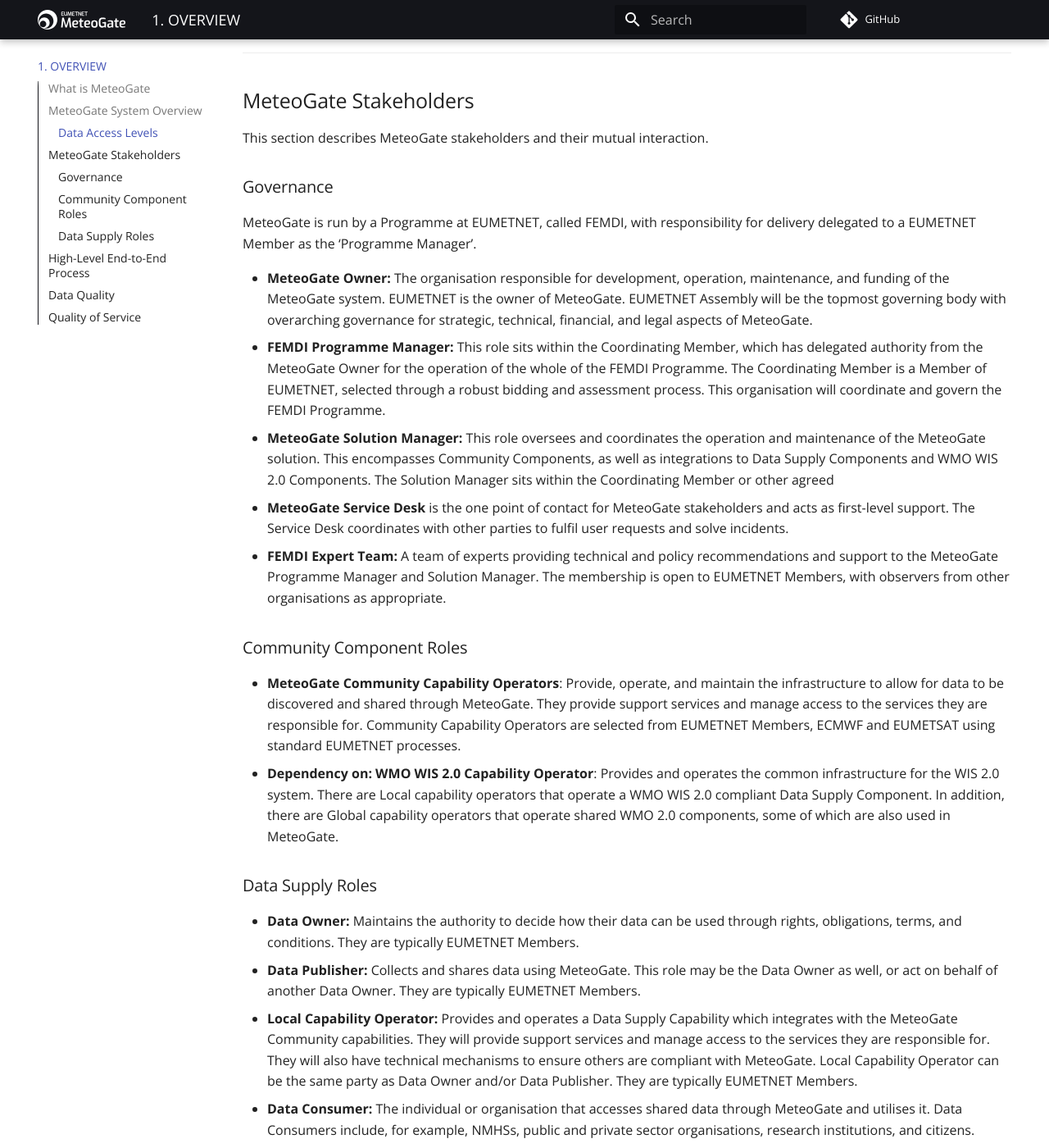
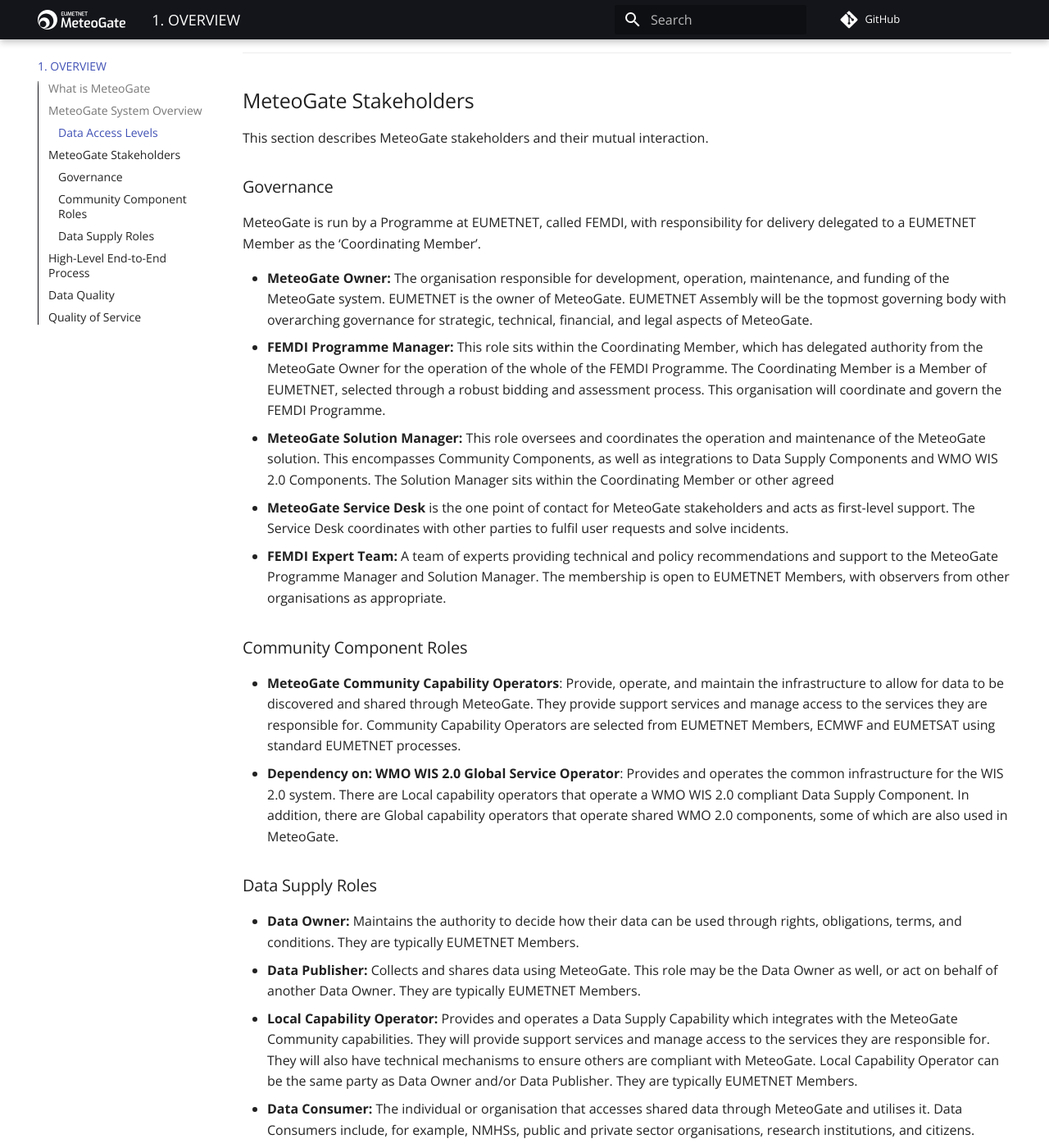
Before and after one commit to EUMETNET/meteogate-documentation, an MkDocs documentation site: the page built from docs/1-overview.md, in a window 1280 px wide and 1400 px high, scrolled down 3078 px. Shown: the whole window at 82% size. Built offline with MkDocs 1.6.1 and Material for MkDocs 9.7.7, drawn with Linux system fonts in a browser that asks for light colours; comment, search, counter and statistics services are not loaded.

Commit message:
Update 1-overview.md

```diff
--- a/docs/1-overview.md
+++ b/docs/1-overview.md
@@ -66,7 +66,7 @@ This section describes MeteoGate stakeholders and their mutual interaction.
 
 ### Governance
 
-MeteoGate is run by a Programme at EUMETNET, called FEMDI, with responsibility for delivery delegated to a EUMETNET Member as the ‘Programme Manager’.
+MeteoGate is run by a Programme at EUMETNET, called FEMDI, with responsibility for delivery delegated to a EUMETNET Member as the ‘Coordinating Member’.
 
   - **MeteoGate Owner:** The organisation responsible for development, operation, maintenance, and funding of the MeteoGate system. EUMETNET is the owner of MeteoGate. EUMETNET Assembly will be the topmost governing body with overarching governance for strategic, technical, financial, and legal aspects of MeteoGate.
   - **FEMDI Programme Manager:** This role sits within the Coordinating Member, which has delegated authority from the MeteoGate Owner for the operation of the whole of the FEMDI Programme. The Coordinating Member is a Member of EUMETNET, selected through a robust bidding and assessment process. This organisation will coordinate and govern the FEMDI Programme.
@@ -77,7 +77,7 @@ MeteoGate is run by a Programme at EUMETNET, called FEMDI, with responsibility f
 ### Community Component Roles
 
   -	**MeteoGate Community Capability Operators**: Provide, operate, and maintain the infrastructure to allow for data to be discovered and shared through MeteoGate. They provide support services and manage access to the services they are responsible for. Community Capability Operators are selected from EUMETNET Members, ECMWF and EUMETSAT using standard EUMETNET processes.
-  -	**Dependency on: WMO WIS 2.0 Capability Operator**: Provides and operates the common infrastructure for the WIS 2.0 system. There are Local capability operators that operate a WMO WIS 2.0 compliant Data Supply Component. In addition, there are Global capability operators that operate shared WMO 2.0 components, some of which are also used in MeteoGate.
+  -	**Dependency on: WMO WIS 2.0 Global Service Operator**: Provides and operates the common infrastructure for the WIS 2.0 system. There are Local capability operators that operate a WMO WIS 2.0 compliant Data Supply Component. In addition, there are Global capability operators that operate shared WMO 2.0 components, some of which are also used in MeteoGate.
 
 ### Data Supply Roles
 
```
